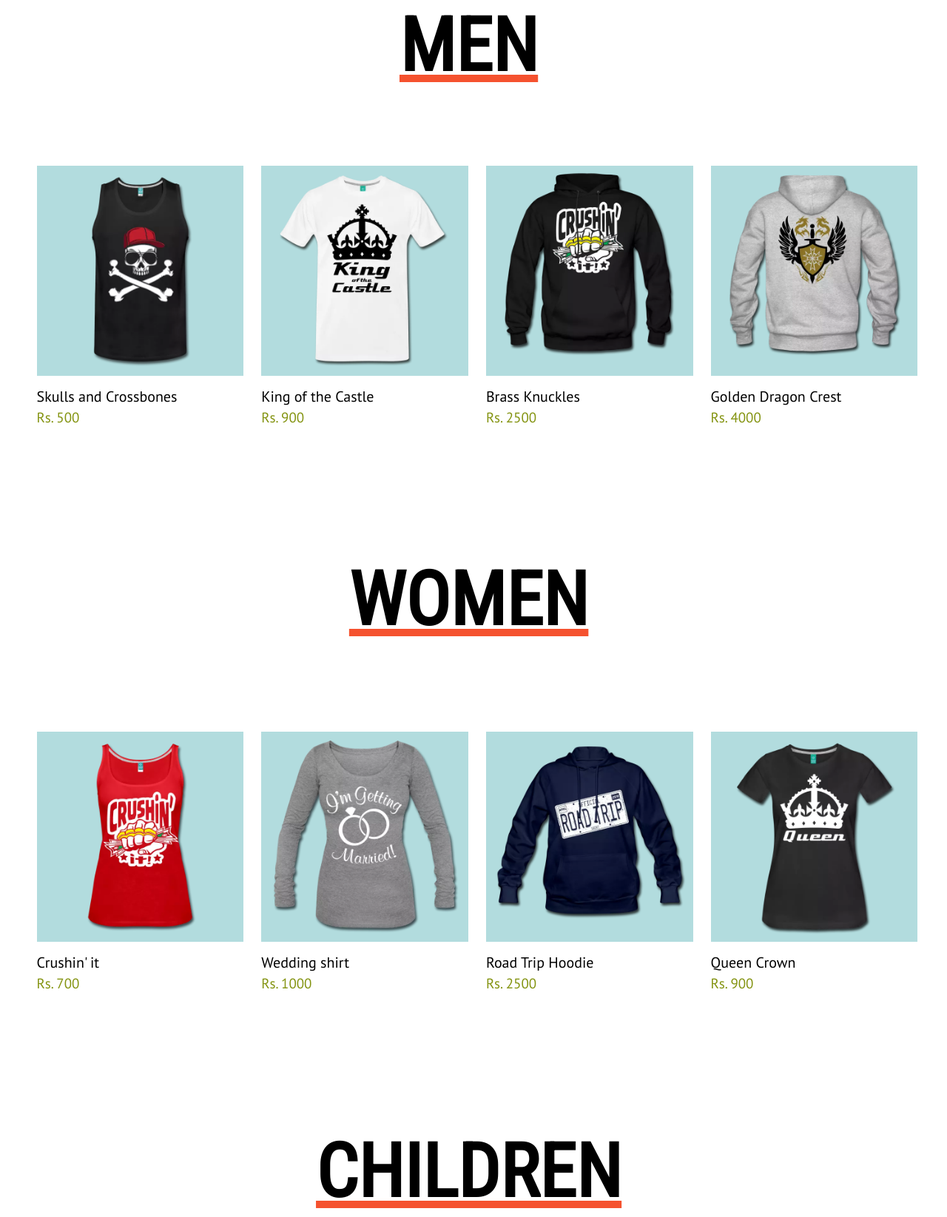
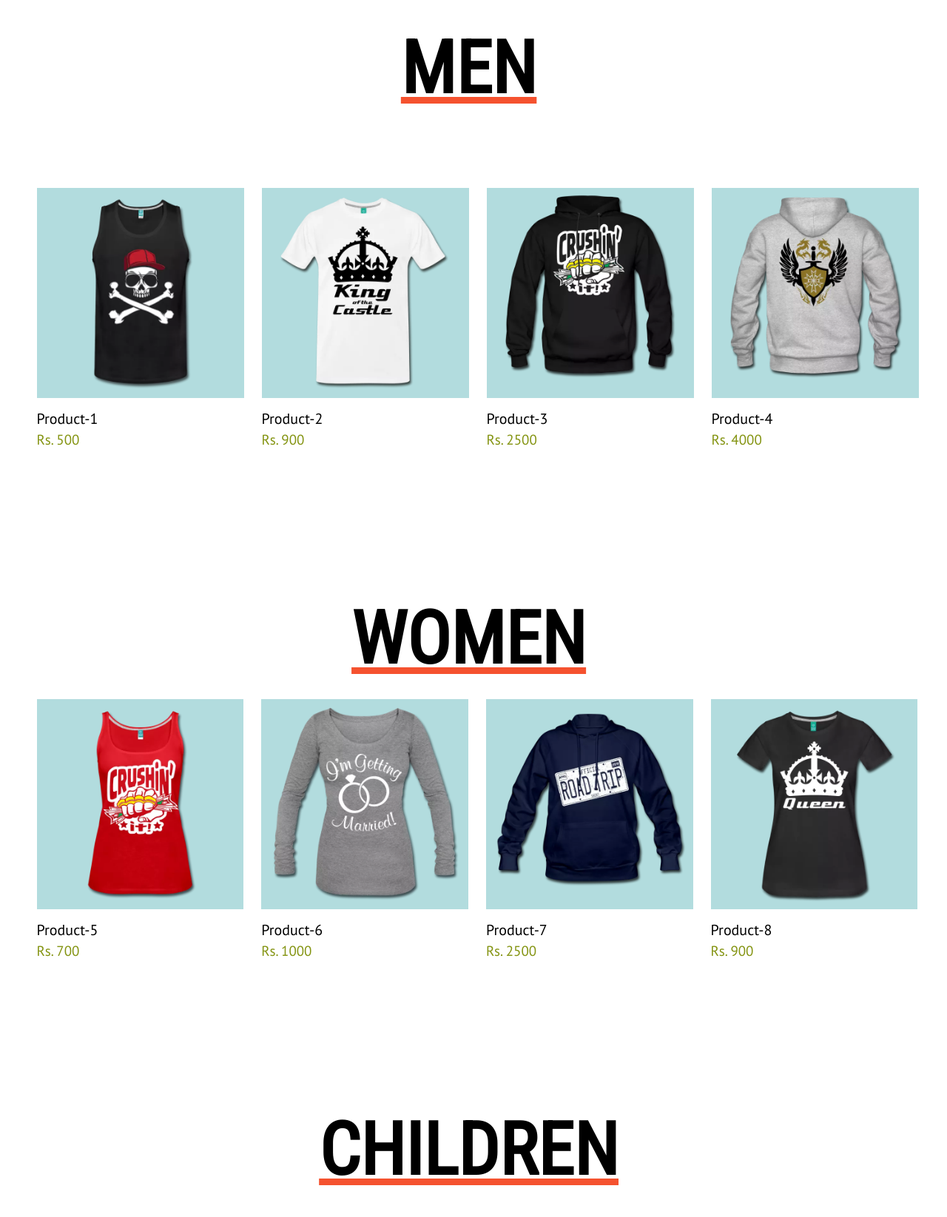
Before and after one commit to sabikdhungel/project, a plain HTML site: page index.html in a window 1280 px wide. Shown: the part 141-1786 px from the top of the page at 74% size. Drawn offline with Linux system fonts and the light colour scheme.

Commit message:
flex added

```diff
--- a/index.html
+++ b/index.html
@@ -26,26 +26,26 @@
   <section style="margin-right:3vw;">
     <div id="product-men" style="	position:relative; top:-13vh;">
     </div>
-    <div>
-    <h1 id="heading">MEN</h1>
+      <h1 id="heading">MEN</h1>
+    <div class="flex" >
       <div class="product">
         <a href="assets/html/product-1.html"><img src="assets/images/sleeveless-men.jpg" class="image-size"></a>
-        <a href="assets/html/product-1.html" class="a-text"><p class="product-text">Skulls and Crossbones</p></a>
+        <a href="assets/html/product-1.html" class="a-text"><p class="product-text">Product-1</p></a>
         <a href="assets/html/product-1.html" class="a-text"><p class="product-money">Rs. 500</p></a>
       </div>
       <div class="product">
         <a href="assets/html/product-2.html"><img src="assets/images/tshirt-men.jpg" class="image-size"></a>
-        <a href="assets/html/product-2.html" class="a-text"><p class="product-text">King of the Castle</p></a>
+        <a href="assets/html/product-2.html" class="a-text"><p class="product-text">Product-2</p></a>
         <a href="assets/html/product-2.html" class="a-text"><p class="product-money">Rs. 900</p></a>
       </div>
       <div class="product">
         <a href="assets/html/product-3.html"><img src="assets/images/hoodie-men.jpg" class="image-size"></a>
-        <a href="assets/html/product-3.html" class="a-text"><p class="product-text">Brass Knuckles</p></a>
+        <a href="assets/html/product-3.html" class="a-text"><p class="product-text">Product-3</p></a>
         <a href="assets/html/product-3.html" class="a-text"><p class="product-money">Rs. 2500</p></a>
       </div>
       <div class="product">
         <a href="assets/html/product-4.html"><img src="assets/images/t-hoodie-men.jpg" class="image-size" id="shoes"></a>
-        <a href="assets/html/product-4.html" class="a-text"><p class="product-text">Golden Dragon Crest</p></a>
+        <a href="assets/html/product-4.html" class="a-text"><p class="product-text">Product-4</p></a>
         <a href="assets/html/product-4.html" class="a-text"><p class="product-money">Rs. 4000</p></a>
       </div>
     </div>
@@ -53,26 +53,26 @@
   <section style="margin-right:3vw;">
     <div id="product-women" style="position:relative; top:-13vh;">
     </div>
-    <div>
-      <h1 id="heading-1">WOMEN</h1>
+    <h1 id="heading-1">WOMEN</h1>
+    <div class="flex">
       <div class="product-w">
         <a href="assets/html/product-5.html"><img src="assets/images/sleeveless-women.jpg" class="image-size-women"></a>
-        <a href="assets/html/product-5.html" class="a-text"><p class="product-text-women">Crushin' it</p></a>
+        <a href="assets/html/product-5.html" class="a-text"><p class="product-text-women">Product-5</p></a>
         <a href="assets/html/product-5.html" class="a-text"><p class="product-money-women">Rs. 700</p></a>
       </div>
       <div class="product-w">
         <a href="assets/html/product-6.html"><img src="assets/images/hoodie-women.jpg" class="image-size-women"></a>
-        <a href="assets/html/product-6.html" class="a-text"><p class="product-text-women">Wedding shirt</p></a>
+        <a href="assets/html/product-6.html" class="a-text"><p class="product-text-women">Product-6</p></a>
         <a href="assets/html/product-6.html" class="a-text"><p class="product-money-women">Rs. 1000</p></a>
       </div>
       <div class="product-w">
         <a href="assets/html/product-7.html"><img src="assets/images/tank-women.jpg" class="image-size-women"></a>
-        <a href="assets/html/product-7.html" class="a-text"><p class="product-text-women">Road Trip Hoodie</p></a>
+        <a href="assets/html/product-7.html" class="a-text"><p class="product-text-women">Product-7</p></a>
         <a href="assets/html/product-7.html" class="a-text"><p class="product-money-women">Rs. 2500</p></a>
       </div>
       <div class="product-w">
         <a href="assets/html/product-8.html"><img src="assets/images/t-shirt-women.jpg" class="image-size-women"></a>
-        <a href="assets/html/product-8.html" class="a-text"><p class="product-text-women">Queen Crown</p></a>
+        <a href="assets/html/product-8.html" class="a-text"><p class="product-text-women">Product-8</p></a>
         <a href="assets/html/product-8.html" class="a-text"><p class="product-money-women">Rs. 900</p></a>
       </div>
     </div>
@@ -80,31 +80,31 @@
   <section style="margin-right:3vw;">
     <div id="product-children" style="position:relative; top:-13vh;">
     </div>
-    <div>
-      <h1 id="heading-2">CHILDREN</h1>
+        <h1 id="heading-2">CHILDREN</h1>
+    <div class="flex">
       <div class="product-c">
         <a href="assets/html/product-9.html"><img src="assets/images/t-shirt-children.jpg" class="image-size-children"></a>
-        <a href="assets/html/product-9.html" class="a-text"><p class="product-text-children">Vintage Skull</p></a>
+        <a href="assets/html/product-9.html" class="a-text"><p class="product-text-children">Product-9</p></a>
         <a href="assets/html/product-9.html" class="a-text"><p class="product-money-children">Rs. 800</p></a>
       </div>
       <div class="product-c">
         <a href="assets/html/product-10.html"><img src="assets/images/sleeveless-children.jpg" class="image-size-children"></a>
-        <a href="assets/html/product-10.html" class="a-text"><p class="product-text-children">Cousin Eddie T-Shirt</p></a>
+        <a href="assets/html/product-10.html" class="a-text"><p class="product-text-children">Product-10</p></a>
         <a href="assets/html/product-10.html" class="a-text"><p class="product-money-children">Rs. 800</p></a>
       </div>
       <div class="product-c">
         <a href="assets/html/product-11.html"><img src="assets/images/tank-children.jpg" class="image-size-children"></a>
-        <a href="assets/html/product-11.html" class="a-text"><p class="product-text-children">Designer Longsleeve T-Shirt</p></a>
+        <a href="assets/html/product-11.html" class="a-text"><p class="product-text-children">Product-11</p></a>
         <a href="assets/html/product-11.html" class="a-text"><p class="product-money-children">Rs. 1200</p></a>
       </div>
       <div class="product-c">
         <a href="assets/html/product-12.html"><img src="assets/images/hoodie-children.jpg" class="image-size-children"></a>
-        <a href="assets/html/product-12.html" class="a-text"><p class="product-text-children">Cross and Roses Hoodie</p></a>
+        <a href="assets/html/product-12.html" class="a-text"><p class="product-text-children">Product-12</p></a>
         <a href="assets/html/product-12.html" class="a-text"><p class="product-money-children">Rs. 2500</p></a>
       </div>
     </div>
   </section>
-  <footer style="margin-top:115vh">
+  <footer style="margin-top:50vh">
     <div id="website-footer">
       <div class="footer-navbar" id="footer-navbar-1">
         <a href="index.html" class="a-footer"><p id="a-footer-1">Home</p></a>
--- a/style.css
+++ b/style.css
@@ -20,16 +20,18 @@ ul {
   overflow: hidden;
   background-color: #333;
   position: fixed;
+  display:flex;
   top: 0;
   width: 96%;
 }
 
 li {
   float: left;
+  /* flex:auto; */
 }
 
 li a {
-  display: block;
+  display: flex;
   color: white;
   text-align: center;
   padding: 10px 16px;
@@ -71,20 +73,25 @@ li a {
 }
 
 #heading {
-  font-size: 100px;
-  text-align: center;
-  margin-top: 18vh;
+  font-size: 98px;
+  margin-top:22vh;
   text-decoration: underline;
   text-decoration-color: #F5522F;
+  display:flex;
+  align-items: center;
+  justify-content: center;
+}
+
+.flex{
+  display:flex;
 }
 
 #product-men {
-  width: 97%;
+  max-width: 100%;
 }
 
 .product {
-  float: left;
-  width: 23%;
+  /* flex:auto; */
   margin-top: 13vh;
   margin-left: 24px;
   background-color: #B2DCDE;
@@ -117,16 +124,18 @@ li a {
 }
 
 .image-size {
-  width: 100%;
+  max-width: 100%;
 }
 
 #heading-1 {
-  font-size: 100px;
-  text-align: center;
-  margin-top: 79vh;
+  font-size: 98px;
+  margin-top: 25vh;
   margin-bottom: 3vh;
   text-decoration: underline;
   text-decoration-color: #F5522F;
+  display:flex;
+  align-items: center;
+justify-content: center;
 }
 
 #product-women {
@@ -136,7 +145,7 @@ li a {
 .product-w {
   float: left;
   width: 23%;
-  margin-top: 12vh;
+  margin-top: vh;
   margin-left: 24px;
   background-color: #B2DCDE;
   transition: 0.4s;
@@ -171,12 +180,14 @@ li a {
 }
 
 #heading-2 {
-  font-size: 100px;
-  text-align: center;
+  font-size: 98px;
   margin-bottom: 3vh;
-  margin-top: 82vh;
+  margin-top: 25vh;
   text-decoration: underline;
   text-decoration-color: #F5522F;
+  display:flex;
+  align-items: center;
+justify-content: center;
 }
 
 .product-c {
@@ -213,8 +224,10 @@ li a {
 
 #website-footer {
   background-color: black;
+  display:flex;
   overflow: auto;
-  height: 45vh;
+  /* min-width:100% */
+  min-height: 45vh;
   margin-left: 5vw;
   margin-right: 7vw;
   /* margin-top:5vw; */
@@ -223,6 +236,10 @@ li a {
 .footer-navbar {
   float: left;
   color: white;
+  flex:auto;
+  margin:auto;
+  order:2;
+  /* margin-bottom:auto; */
 }
 
 .a-footer {
@@ -239,13 +256,18 @@ li a {
   padding-left: 18vw;
   /* margin-top:2vh; */
   padding-top: 5vh;
+  /* display: */
+  /* flex:0 1 200px; */
 }
 
 #footer-navbar-2 {
   font-size: 30px;
   padding-left: 21vw;
+  display:inline-block;
   padding-top: 3vh;
-}
+/* flex:1 1 500px; */
+  }
+
 
 #a-footer-1 {
   padding-bottom: 4vh;
```
